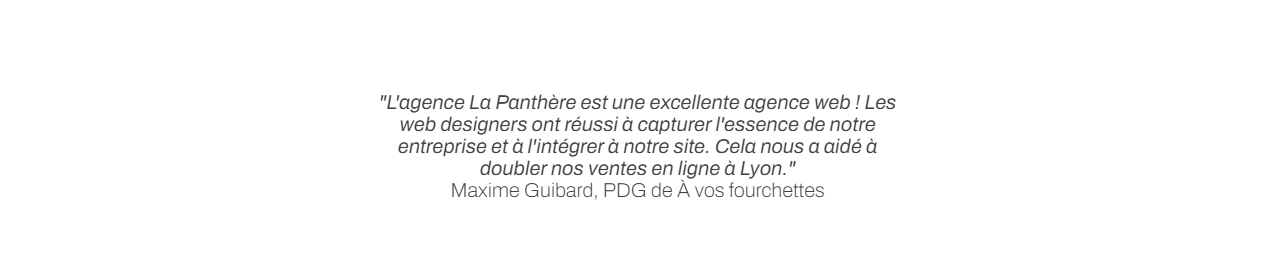
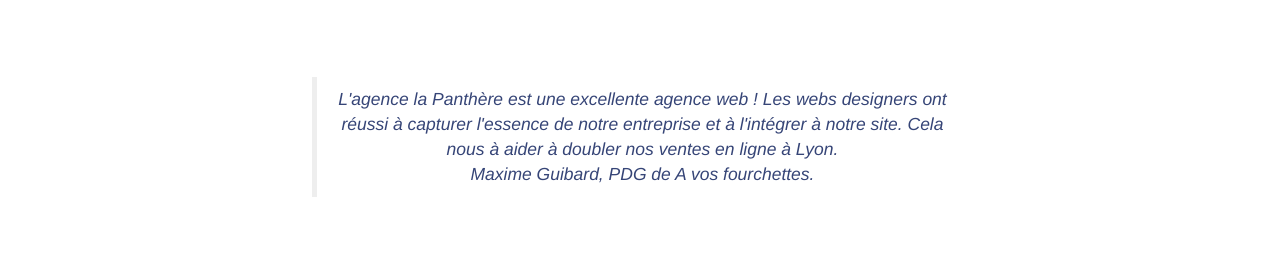
Before and after one commit to Romisto/quatriemeprojet, a plain HTML site: page index.html in a window 1280 px wide. Shown: the part 917-1182 px from the top of the page. Drawn offline with Linux system fonts and the light colour scheme; grey boxes are pictures that could not be loaded.

Commit message:
changer le texte image en texte normal

```diff
--- a/index.html
+++ b/index.html
@@ -125,7 +125,13 @@
 		</div>
 		<div class="row voffset-lg voffset">
 			<div class="col-xs-12 col-md-8 col-md-offset-2 text-center">
-				<img alt="agence web, agence web paris, web design paris, stratégie web" src="img/citation.png" />
+				<blockquote>
+					L'agence la Panthère est une excellente agence web !
+					Les webs designers ont réussi à capturer l'essence de notre entreprise et à l'intégrer
+					à notre site. Cela nous à aider à doubler nos ventes en ligne à Lyon. <br/>
+
+					Maxime Guibard, PDG de A vos fourchettes.
+				</blockquote>
 
 			</div>
 		</div>
--- a/style.css
+++ b/style.css
@@ -679,6 +679,11 @@ a {
 p {
     font-size: 14px;
 }
+blockquote {
+    color:#364577;
+    font-style: italic;
+
+}
 
 .tight-width-whitespace {
     max-width: 600px;
```
